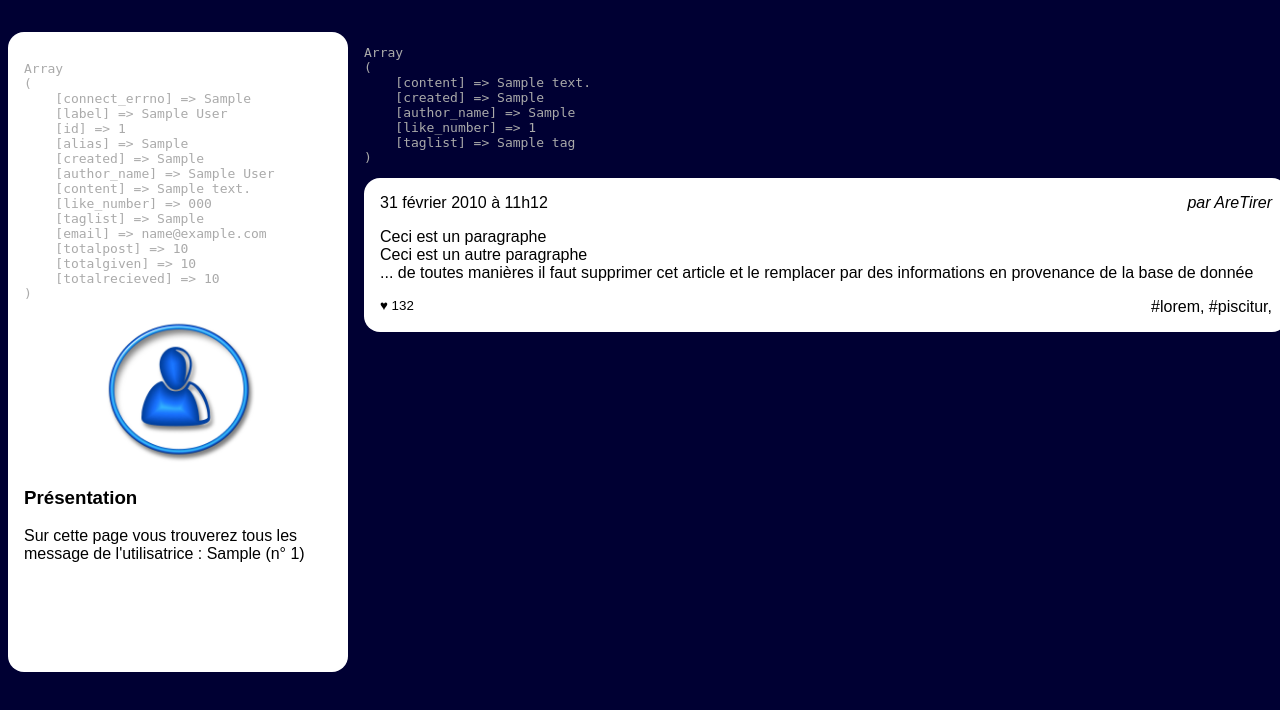
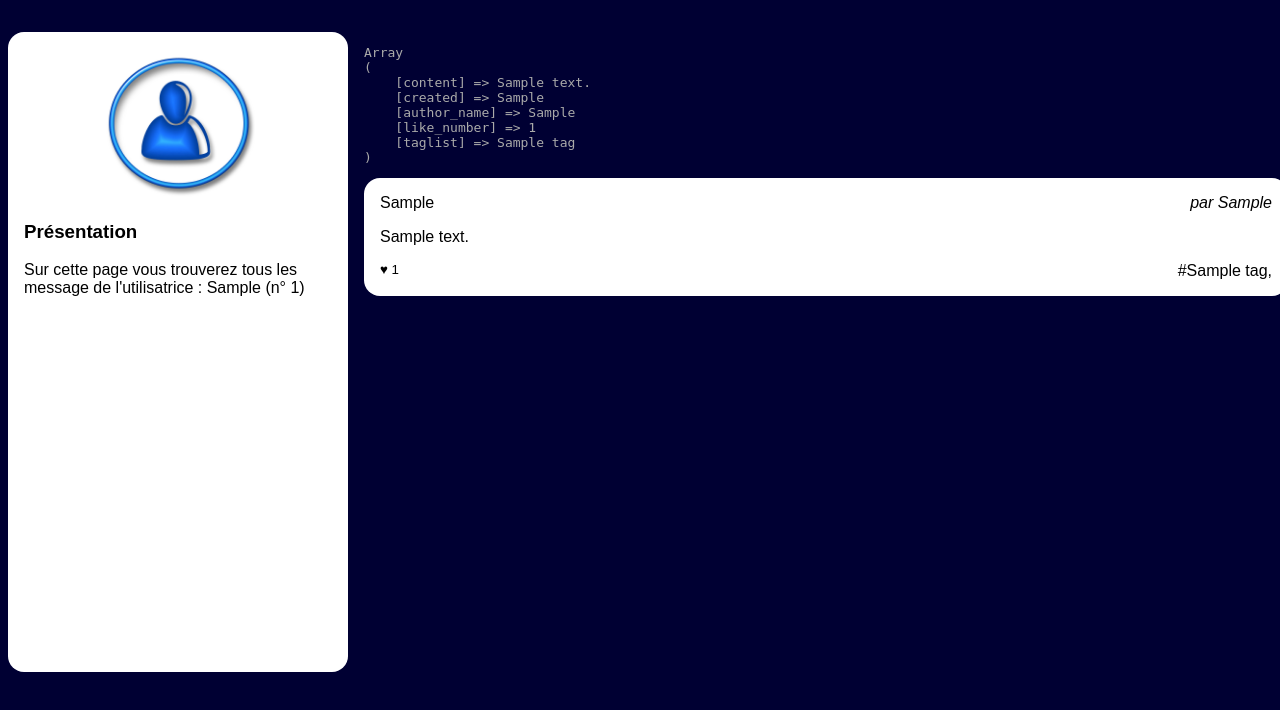
Before and after one commit to adatechschool/projet-collectif-reseau-social-php-fms, a PHP site: page /wall.php?user_id=1 in a window 1280 px wide. Shown: the part 90-800 px from the top of the page. Run offline with PHP 8.4, Linux system fonts and the light colour scheme; tables that the repository leaves empty or names only in its code hold one stand-in row (values such as "Sample post").

Commit message:
ajout du code dans wall.php

```diff
--- a/wall.php
+++ b/wall.php
@@ -52,7 +52,7 @@
                 $lesInformations = $mysqli->query($laQuestionEnSql);
                 $user = $lesInformations->fetch_assoc();
                 //@todo: afficher le résultat de la ligne ci dessous, remplacer XXX par l'alias et effacer la ligne ci-dessous
-                echo "<pre>" . print_r($user, 1) . "</pre>";
+                //echo "<pre>" . print_r($user, 1) . "</pre>";
                 ?>
                 <img src="user.jpg" alt="Portrait de l'utilisatrice"/>
                 <section>
@@ -95,20 +95,15 @@
                     ?>
                     <article>
                         <h3>
-                            <time datetime='2020-02-01 11:12:13' >31 février 2010 à 11h12</time>
+                            <time datetime='2020-02-01 11:12:13' ><?php echo $post['created'] ?></time>
                         </h3>
-                        <address>par AreTirer</address>
+                        <address>par <?php echo $post['author_name'] ?></address>
                         <div>
-                            <p>Ceci est un paragraphe</p>
-                            <p>Ceci est un autre paragraphe</p>
-                            <p>... de toutes manières il faut supprimer cet
-                                article et le remplacer par des informations en
-                                provenance de la base de donnée</p>
+                            <p><?php echo $post['content'] ?></p>
                         </div>
                         <footer>
-                            <small>♥ 132</small>
-                            <a href="">#lorem</a>,
-                            <a href="">#piscitur</a>,
+                            <small>♥ <?php echo $post['like_number'] ?></small>
+                            <a href="">#<?php echo $post['taglist'] ?></a>,
                         </footer>
                     </article>
                 <?php } ?>
```
